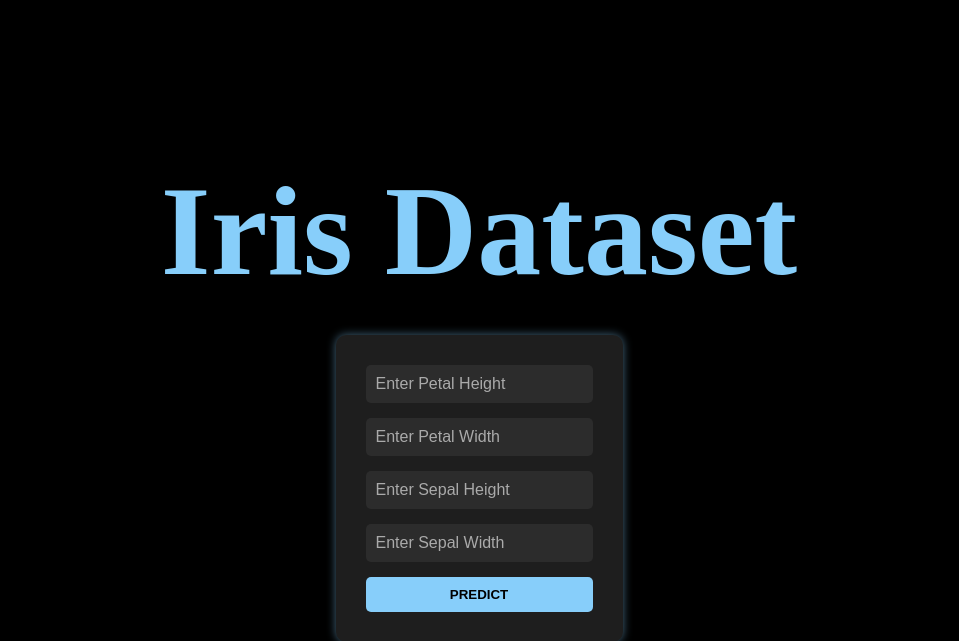
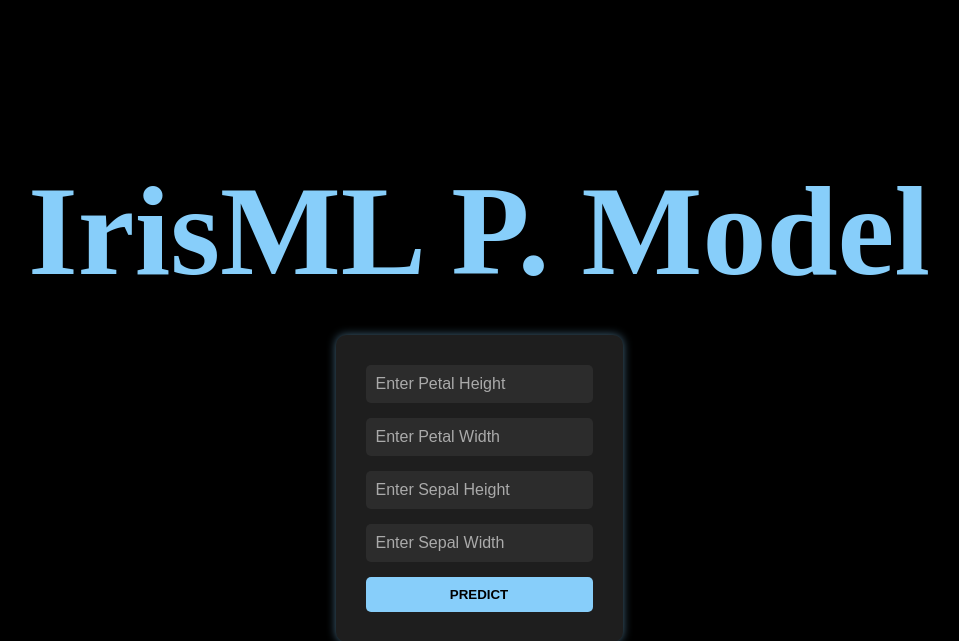
Before and after one commit to Mk-D-01/IRIS, a Flask app: page / in a window 1280 px wide. Shown: the top 641 px of the page, without its empty margins (161-1120 px from the left). Run offline with Flask 3, Linux system fonts and the light colour scheme; parts of the project's set-up code (start-up, migrations or seed data) failed here and were passed over; some web fonts are replaced.

Commit message:
Render
* Render repo

```diff
--- /dev/null
+++ b/requirements.txt
@@ -0,0 +1,2 @@
+Flask
+scikit-learn
--- a/templates/index.html
+++ b/templates/index.html
@@ -16,7 +16,7 @@
 
         <div id="page1">
 
-            <div id="heading" class="libre-caslon-display-regular"><h1>Iris Dataset</h1></div>
+            <div id="heading" class="libre-caslon-display-regular"><h1>IrisML P. Model</h1></div>
 
 
             <form id = "form"method="POST" action="/">
```
Also changed, not shown: 1 other file.
